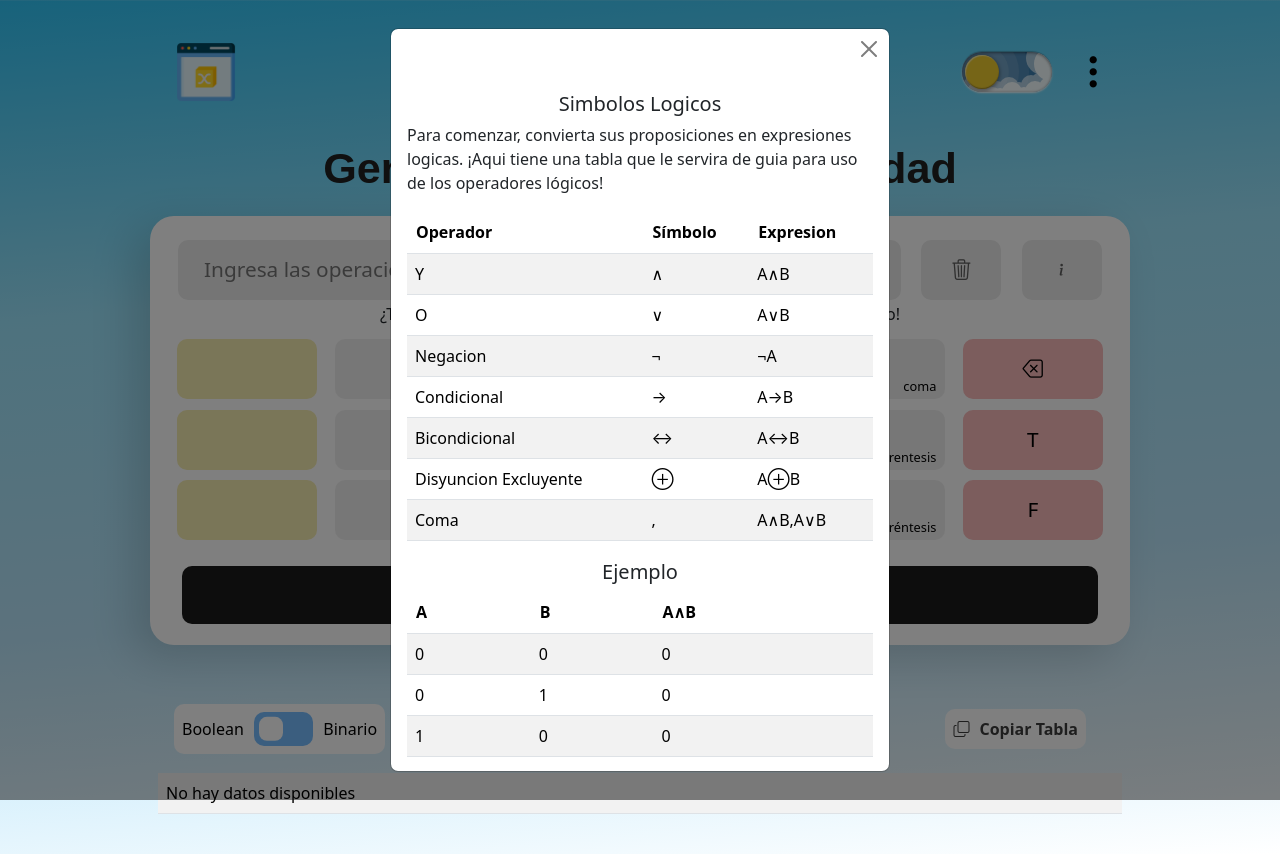
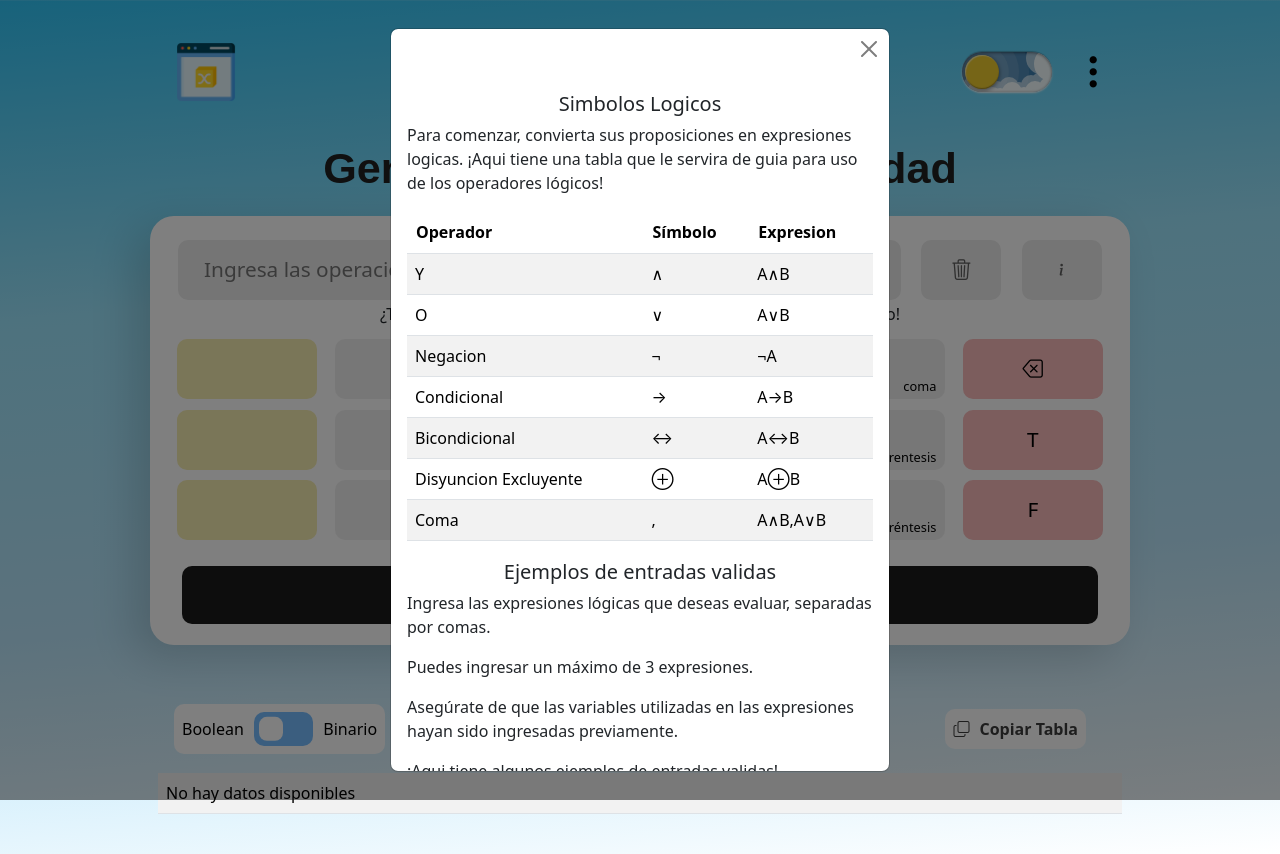
Before and after one commit to KEVIN01306/Tablas_de_verdad, a React (Vite) app in the folder front-tablas/: page / in a window 1280 px wide. Both pictures are taken after a click on the button 1061 px from the left and 270 px from the top of the page. Built offline with nearby package versions, Linux system fonts and the light colour scheme.

Commit message:
commit_modales

```diff
--- a/front-tablas/src/components/modal.tsx
+++ b/front-tablas/src/components/modal.tsx
@@ -21,7 +21,6 @@ export const ModalInformacionE = () => {
                                 <p className="">
                                 Para comenzar, convierta sus proposiciones en expresiones logicas. ¡Aqui tiene una tabla que le servira de guia para uso de los operadores lógicos!
                                 </p>
-
                                 <table className="table table-striped">
                                     <thead>
                                         <tr>
@@ -74,7 +73,23 @@ export const ModalInformacionE = () => {
                                             </tr>
                                     </tbody>
                                 </table>
-                                <h2 className="modal-title fs-5 text-center m-1" id="staticBackdropLabel" >Ejemplo</h2>
+                                <h2 className="modal-title fs-5 text-center m-1" id="staticBackdropLabel" >Ejemplos de entradas validas</h2>
+                                <p>Ingresa las expresiones lógicas que deseas evaluar, separadas por comas.</p>
+                                <p>Puedes ingresar un máximo de 3 expresiones.</p>
+                                <p>Asegúrate de que las variables utilizadas en las expresiones hayan sido ingresadas previamente.</p>
+                                <p className="">
+                                ¡Aqui tiene algunos ejemplos de entradas validas!
+                                </p>
+                                    <p>A∧B</p>
+                                    <p>A∨B, A→B</p>
+                                    <p>A→B, A↔B, A∧B</p>
+                                <h2 className="modal-title fs-5 text-center m-1" id="staticBackdropLabel" >Ejemplos de entradas no validas</h2>
+                                <p className="">
+                                ¡Aqui tiene algunos ejemplos de entradas no validas!
+                                </p>
+                                    <p>A ∧ B ∧ C (más de 2 variables en una expresión)</p>
+                                    <p>A → (B ∧ C) (expresión anidada)</p>
+                                <h2 className="modal-title fs-5 text-center m-1" id="staticBackdropLabel" >Ejemplo de tabla de verdad</h2>
                                 <table className="table table-striped">
                                     <thead>
                                         <tr>
@@ -136,11 +151,15 @@ export const ModalInformacionP = () => {
                                 <button type="button" className="btn-close" data-bs-dismiss="modal" aria-label="Close"></button>
                             </div>
                         <div className="modal-body">
-                            <h2 className="modal-title fs-5 text-center m-1" id="staticBackdropLabel" >Titulo de las preposiciones</h2>
+                            <h2 className="modal-title fs-5 text-center m-1" id="staticBackdropLabel" >Configurar Proposiciones</h2>
                                 <p className="">
-                                texto de las proposiciones
+                                Para configurar proposiciones, ¡Aqui hay algunas instrucciones para hacerlo correctamente!
                                 </p>
-
+                                <h6>Algunos pasos basicos:</h6>
+                                <p>1. Ingresa las variables proposicionales que deseas utilizar, separadas por comas.</p>
+                                <p>2. Puedes ingresar un máximo de 3 variables o un minimo de 2 variables.</p>
+                                <p>3. Ejemplo: A, B, C o A,B.</p>
+                                <p>4. Luego de haberlas configurado correctamente puedes guardarlas, posteriormente puedes generar tus expresiones logicas.</p>
 
                         </div>
 
```
